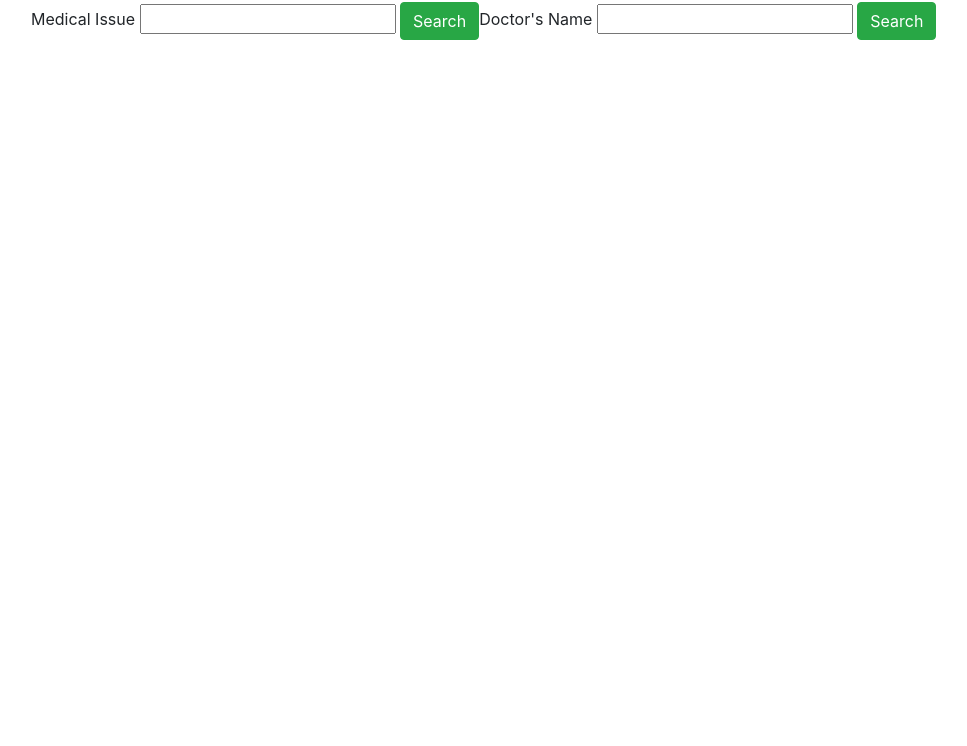
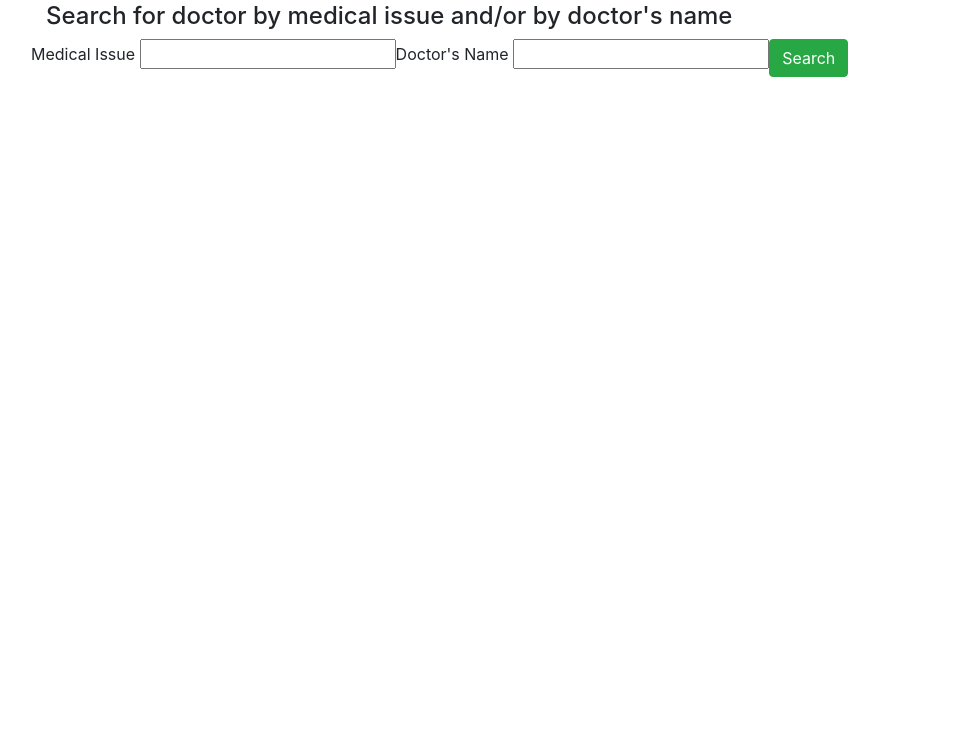
Before and after one commit to reneesarley/Doctor-Lookup, a website built with webpack: page src/index.html in a window 1280 px wide. Shown: the part 54-800 px from the top of the page, without its empty margins (39-1006 px from the left). Built offline with nearby package versions, Linux system fonts and the light colour scheme.

Commit message:
update form to take either name or issue in the same search

```diff
--- a/src/index.html
+++ b/src/index.html
@@ -7,22 +7,22 @@
   <body>
     <div class="container">
       <h1>Doctor Lookup </h1>
-      <div  class="row">
-        <div class="col-6-md">
-          <form id="doctorLookupByIssue">
+      <h4>Search for doctor by medical issue and/or by doctor's name</h4>
+      <form id="doctorLookup">
+        <div class="row">
+          <div class="col-5-md">
               <label for="Medical Issue">Medical Issue</label>
               <input type="text" id="medicalIssue" value="">
-            <button class="btn btn-success" type="submit" name="lookUpNewDoctor">Search</button>
-          </form>
           </div>
-        <div class="col-6-md">
-          <form id="doctorLookupByName">
+          <div class="col-5-md">
               <label for="doctorName">Doctor's Name</label>
               <input type="text" id="doctorsName" value="">
+          </div>
+          <div class="col-2-md">
             <button class="btn btn-success" type="submit" name="lookupDocByName">Search</button>
-          </form>
           </div>
       </div>
+    </form>
       <div id="searchResults">
       </div>
 
```
Lines whose indentation alone changed are shown as unchanged.
